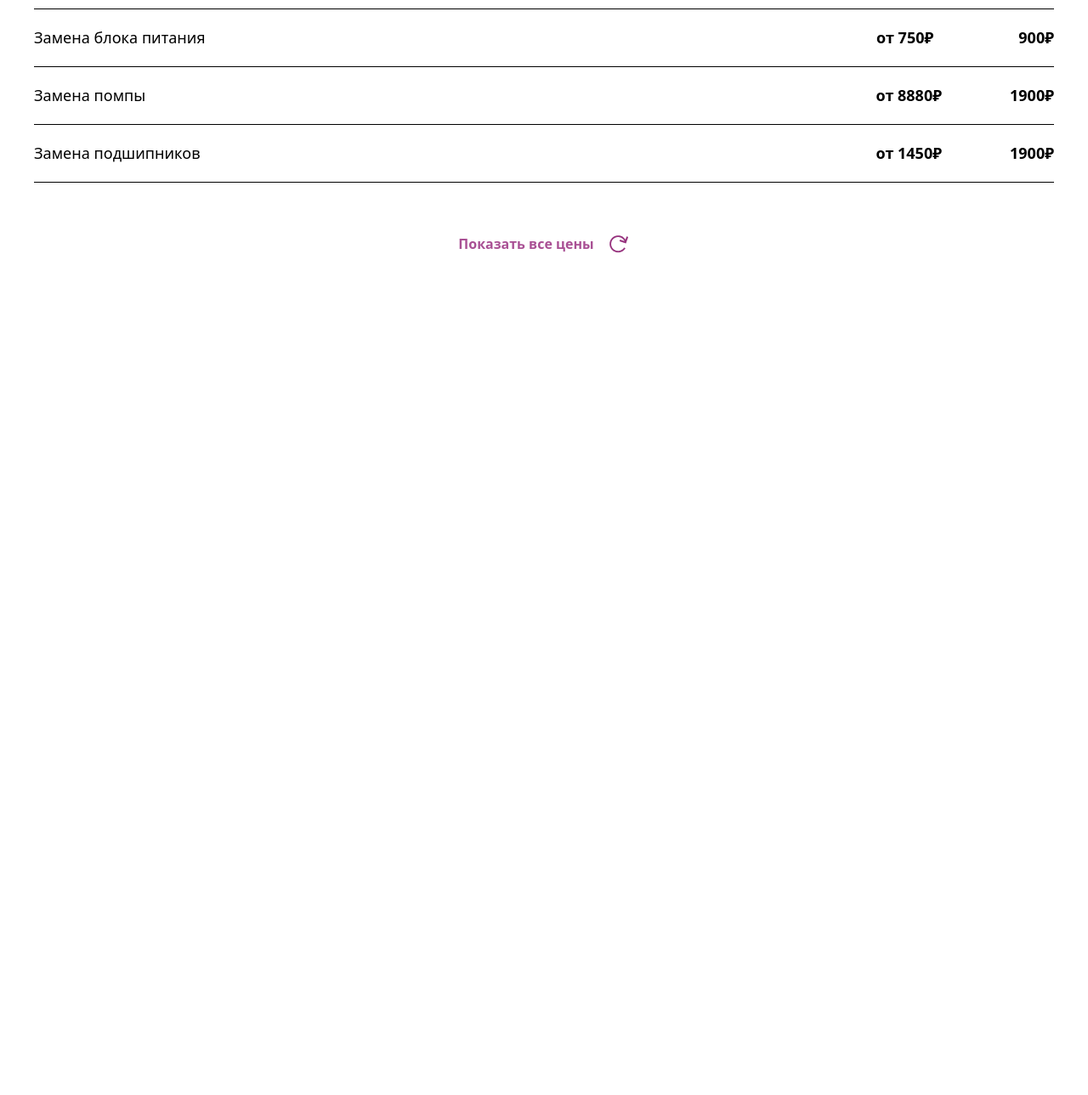
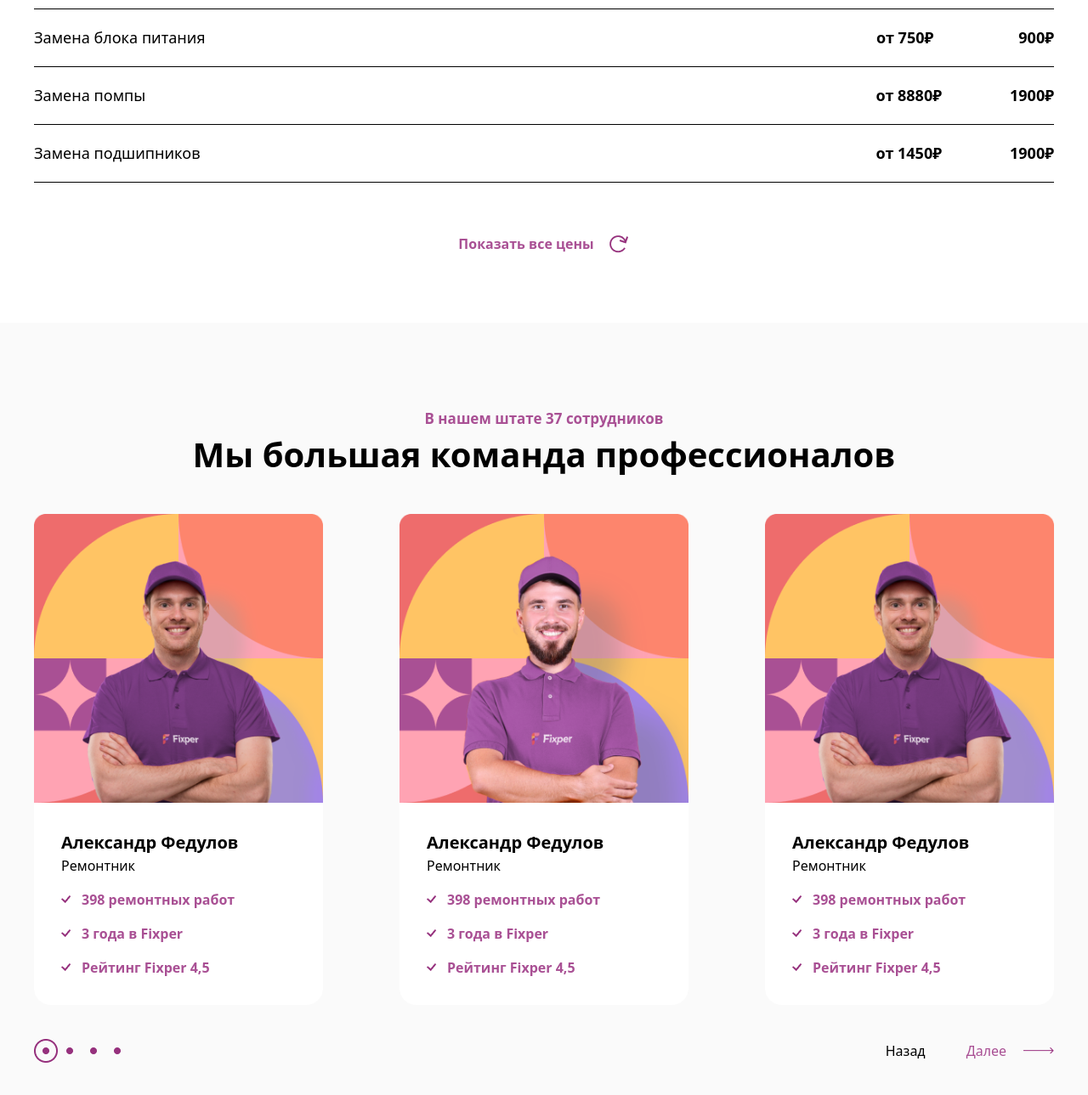
Before and after one commit to Xurwed9/git5, a website: page src/index.html in a window 1280 px wide. Shown: the part 3204-4493 px from the top of the page at 85% size. Before the commit the page ends 3504 px from the top, so only its background shows below. Drawn offline with nearby package versions, Linux system fonts and the light colour scheme; files that its build step writes are made by us from their sources.

Commit message:
Мы большая команда профессионалов

```diff
--- a/src/index.html
+++ b/src/index.html
@@ -145,12 +145,95 @@
             </div>
             <hr class="mt-5 mb-5">
         </div>
-        <div class="flex items-center gap-4 justify-center">
+        <div class="flex items-center gap-4 justify-center mb-20">
             <p class="font-semibold text-[#A95094]">Показать все цены</p><img src="./Group 1192.png" alt="">
         </div>
     </section>
     <img class="md:hidden p-1 w-90 m-auto pt-15" src="./стоимость.png" alt="">
 
+
+    <!--b2-->
+    <div class="width-[100%] bg-[#FAFAFA] py-25">
+        <section class="max-w-300 m-auto">
+            <div class="text-center">
+                <p class="text-[#A95094] font-semibold text-[17px]">В нашем штате 37 сотрудников</p>
+                <h1 class="font-bold md:text-[40px] text-[35px]">Мы большая команда профессионалов</h1>
+            </div>
+            <div class="flex md:justify-between mt-10 mb-10 justify-center">
+                <div class="w-85 bg-white rounded-[20px]">
+                    <img src="./Frame 1.png" alt="">
+                    <div class="p-8 flex flex-col gap-4">
+                        <div>
+                            <h1 class="font-bold text-[20px]">Александр Федулов</h1>
+                            <p>Ремонтник</p>
+                        </div>
+                        <div class="flex items-center gap-3">
+                            <img src="./Vector 15.png" alt="">
+                            <p class="text-[#A95094] font-semibold">398 ремонтных работ</p>
+                        </div>
+                        <div class="flex items-center gap-3">
+                            <img src="./Vector 15.png" alt="">
+                            <p class="text-[#A95094]  font-semibold">3 года в Fixper</p>
+                        </div>
+                        <div class="flex items-center gap-3">
+                            <img src="./Vector 15.png" alt="">
+                            <p class="text-[#A95094]  font-semibold">Рейтинг Fixper 4,5</p>
+                        </div>
+                    </div>
+                </div>
+                <div class="w-85 bg-white rounded-[20px] md:block hidden">
+                    <img src="./Frame 1 (1).png" alt="">
+                    <div class="p-8 flex flex-col gap-4">
+                        <div>
+                            <h1 class="font-bold text-[20px]">Александр Федулов</h1>
+                            <p>Ремонтник</p>
+                        </div>
+                        <div class="flex items-center gap-3">
+                            <img src="./Vector 15.png" alt="">
+                            <p class="text-[#A95094] font-semibold">398 ремонтных работ</p>
+                        </div>
+                        <div class="flex items-center gap-3">
+                            <img src="./Vector 15.png" alt="">
+                            <p class="text-[#A95094]  font-semibold">3 года в Fixper</p>
+                        </div>
+                        <div class="flex items-center gap-3">
+                            <img src="./Vector 15.png" alt="">
+                            <p class="text-[#A95094]  font-semibold">Рейтинг Fixper 4,5</p>
+                        </div>
+                    </div>
+                </div>
+                <div class="w-85 bg-white rounded-[20px] md:block hidden">
+                    <img src="./Frame 1.png" alt="">
+                    <div class="p-8 flex flex-col gap-4">
+                        <div>
+                            <h1 class="font-bold text-[20px]">Александр Федулов</h1>
+                            <p>Ремонтник</p>
+                        </div>
+                        <div class="flex items-center gap-3">
+                            <img src="./Vector 15.png" alt="">
+                            <p class="text-[#A95094] font-semibold">398 ремонтных работ</p>
+                        </div>
+                        <div class="flex items-center gap-3">
+                            <img src="./Vector 15.png" alt="">
+                            <p class="text-[#A95094]  font-semibold">3 года в Fixper</p>
+                        </div>
+                        <div class="flex items-center gap-3">
+                            <img src="./Vector 15.png" alt="">
+                            <p class="text-[#A95094]  font-semibold">Рейтинг Fixper 4,5</p>
+                        </div>
+                    </div>
+                </div>
+            </div>
+
+            <div class="flex items-center md:justify-between justify-around">
+                <img src="./Group 1219.png" alt="">
+                <div class="flex items-center gap-12">
+                    <p>Назад</p>
+                    <p class="flex items-center gap-5 text-[#A95094] ">Далее <img src="./Arrow 1.png" alt=""></p>
+                </div>
+            </div>
+        </section>
+    </div>
 </body>
 
 </html>
```
Also changed, not shown: src/1 905.png (added), src/7 53.png (added), src/Arrow 1.png (added), src/Frame 1 (1).png (added), src/Frame 1.png (added), src/Group 1219.png (added), src/Vector 15.png (added).
